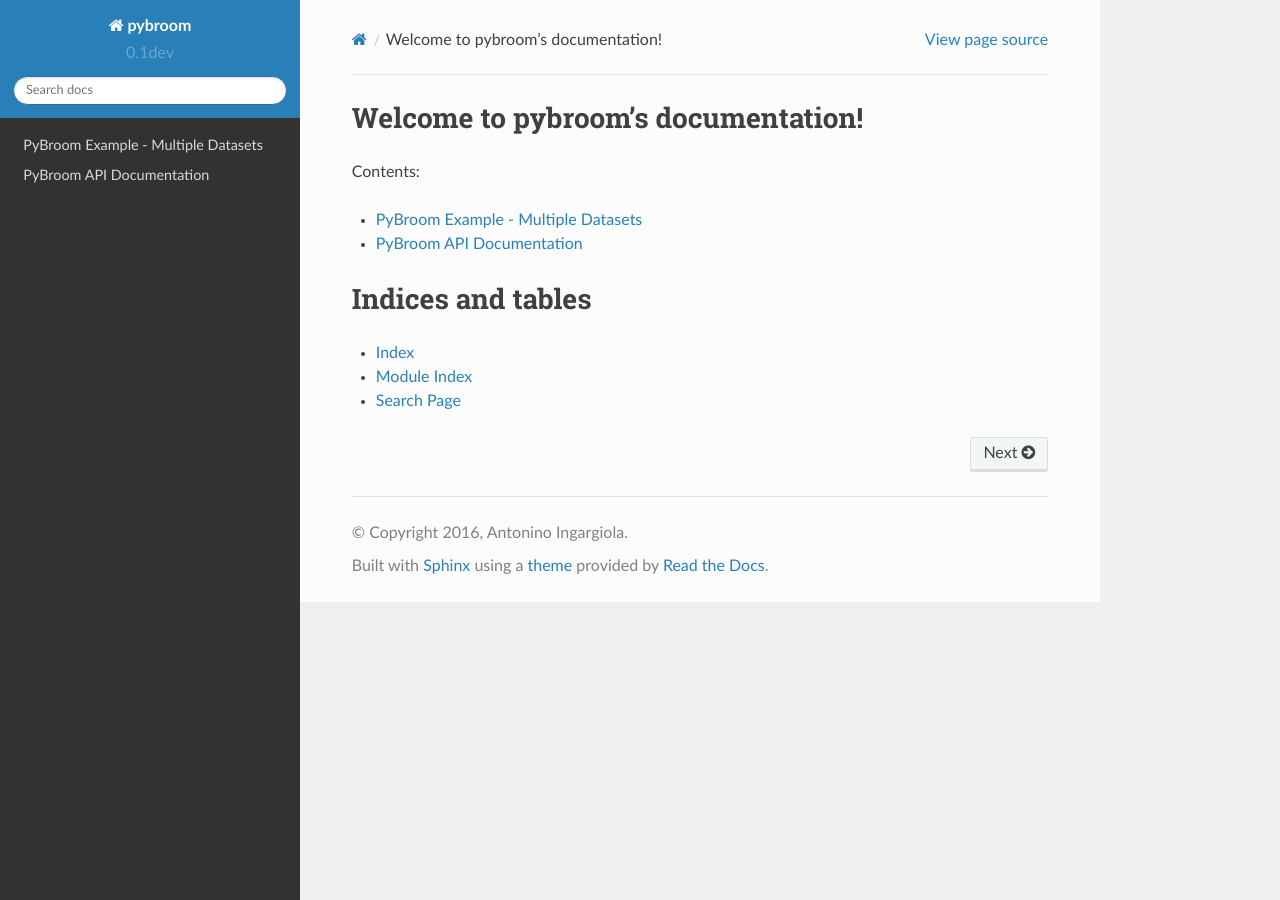
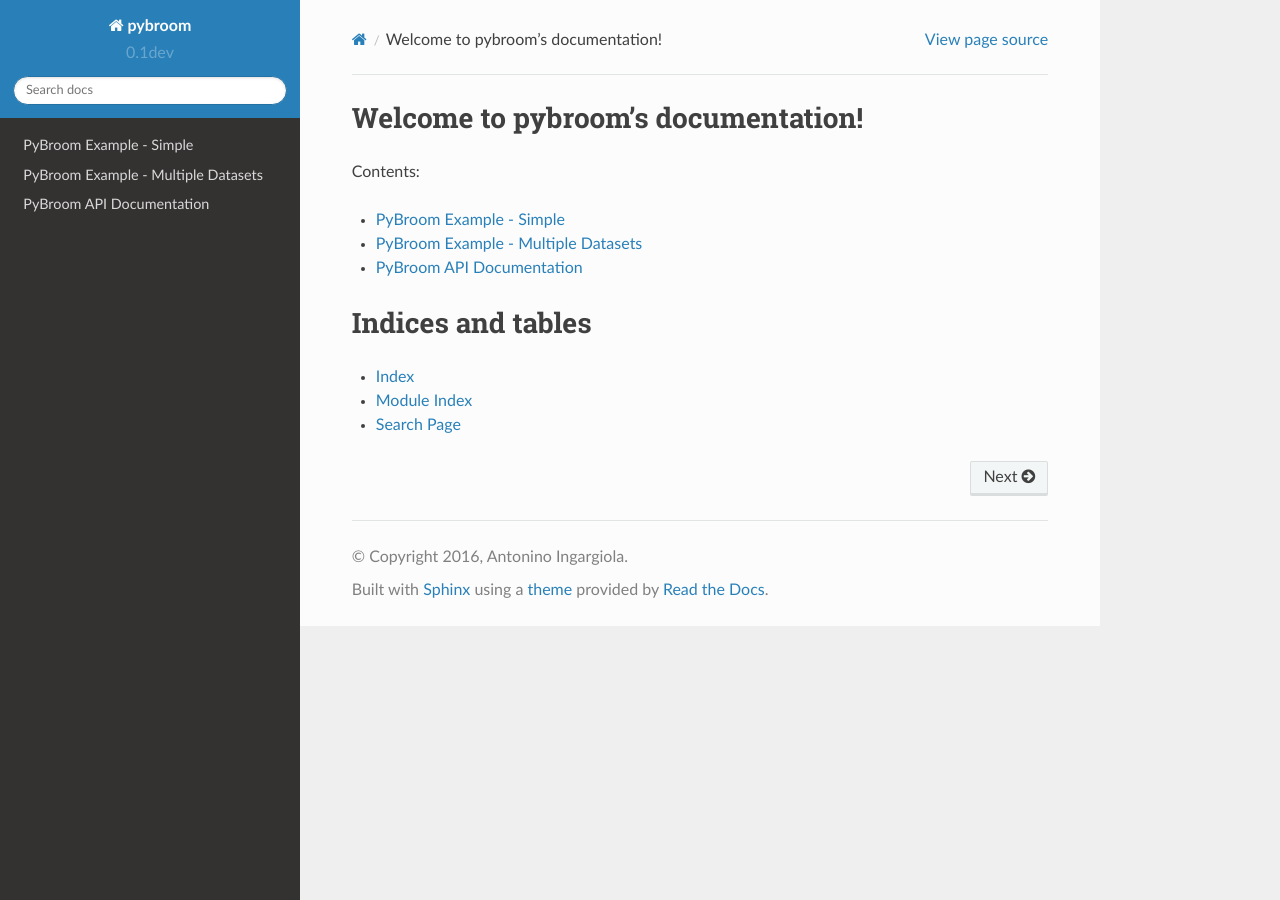
Before and after one commit to tritemio/pybroom, a Sphinx documentation site: the page built from docs/index.rst, in a window 1280 px wide. Built offline with Sphinx 7.4.7 and the Read the Docs theme 2.0.0, drawn with Linux system fonts in a browser that asks for light colours; some of the changed lines change nothing that is shown.

Commit message:
Docs: fix simple example notebook

```diff
--- a/docs/conf.py
+++ b/docs/conf.py
@@ -88,7 +88,7 @@
 # List of patterns, relative to source directory, that match files and
 # directories to ignore when looking for source files.
 # This patterns also effect to html_static_path and html_extra_path
-exclude_patterns = ['_build', 'Thumbs.db', '.DS_Store']
+exclude_patterns = ['_build', 'Thumbs.db', '.DS_Store', '**/.ipynb_checkpoints']
 
 # The reST default role (used for this markup: `text`) to use for all
 # documents.
--- a/docs/index.rst
+++ b/docs/index.rst
@@ -11,6 +11,7 @@
 .. toctree::
    :maxdepth: 1
 
+   notebooks/pybroom-example.ipynb
    notebooks/pybroom-example-multi-datasets.ipynb
    api
 
```
Also changed, not shown: docs/notebooks/pybroom-example.ipynb.
